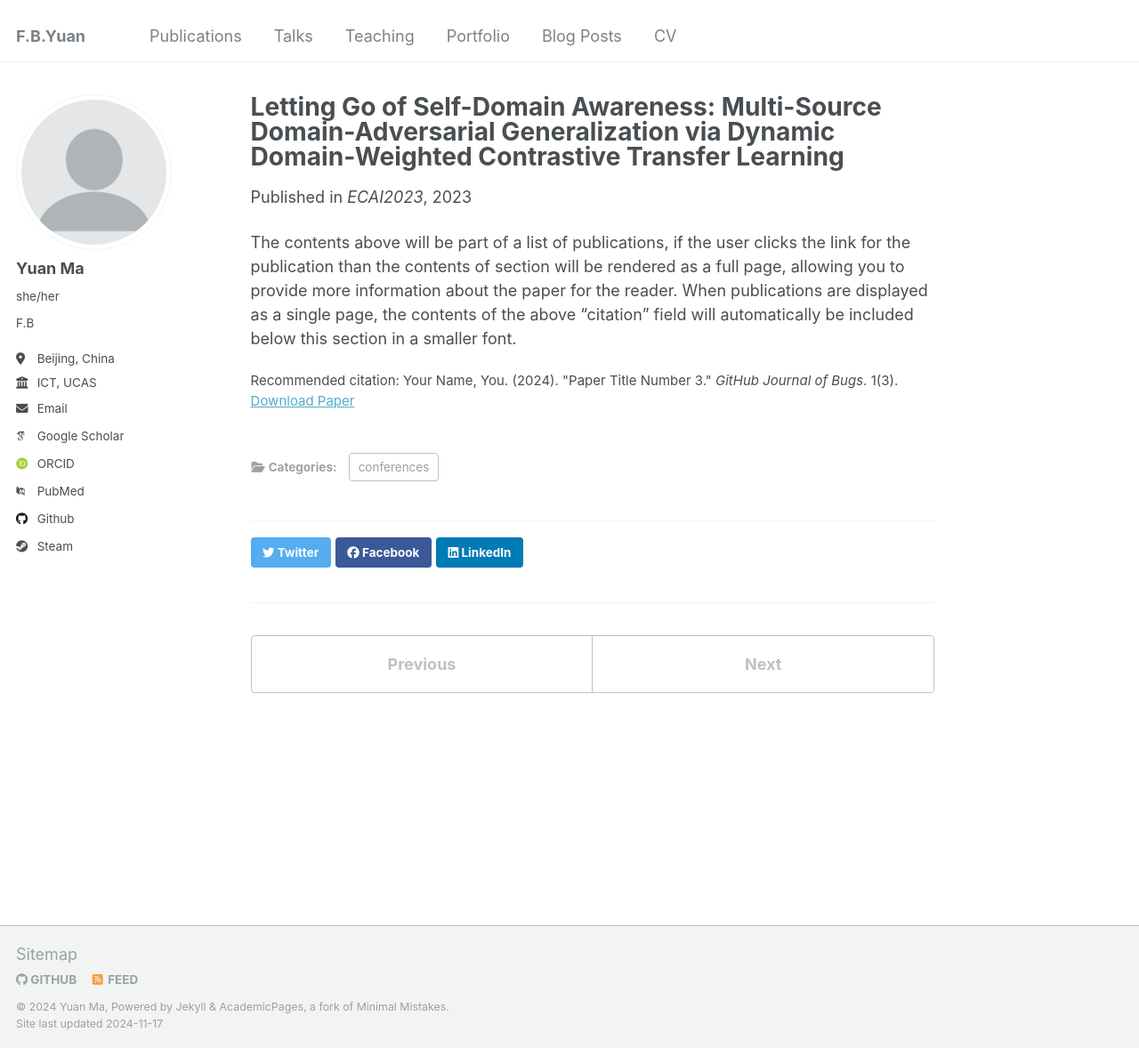
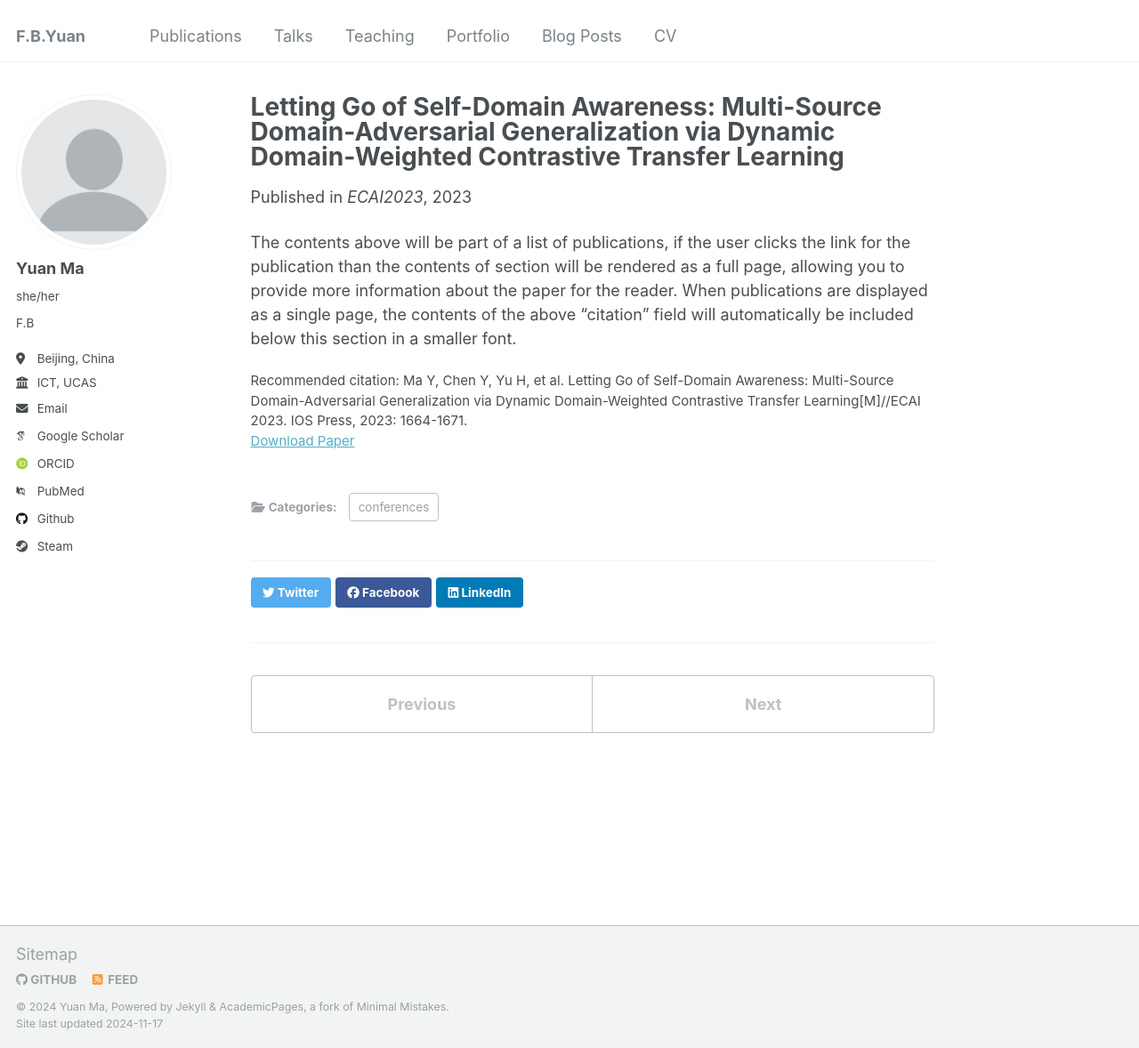
Before and after one commit to FByyyyuan/FByyyyuan.github.io, a Jekyll site: the page built from _publications/2024-02-17-paper-title-number-4.md, in a window 1280 px wide and 1178 px high. Shown: the whole window at 89% size. Built offline with Jekyll 4.4.1, drawn with Linux system fonts in a browser that asks for light colours; some web fonts are replaced.

Commit message:
Update 2024-02-17-paper-title-number-4.md

```diff
--- a/_publications/2024-02-17-paper-title-number-4.md
+++ b/_publications/2024-02-17-paper-title-number-4.md
@@ -6,8 +6,8 @@ permalink: /publication/2024-02-17-paper-title-number-4
 excerpt: 'Domain generalization (DG) aims to train models that generalize to unseen target domains, often by learning domain-invariant representations. However, overly compressed representations can confuse classes within the same domain. To address this, we propose MsCtrl, a framework incorporating dynamic domain-weighted contrastive loss to enhance class separation within domains while aligning source and target subdomains adversarially. Experiments show that MsCtrl outperforms state-of-the-art methods on real-world datasets.'
 date: 2023-10-01
 venue: 'ECAI2023'
-paperurl: 'http://academicpages.github.io/files/paper3.pdf'
-citation: 'Your Name, You. (2024). &quot;Paper Title Number 3.&quot; <i>GitHub Journal of Bugs</i>. 1(3).'
+paperurl: 'http://academicpages.github.io/files/Yuan Ma-ECAI2023MsCtrl.pdf'
+citation: 'Ma Y, Chen Y, Yu H, et al. Letting Go of Self-Domain Awareness: Multi-Source Domain-Adversarial Generalization via Dynamic Domain-Weighted Contrastive Transfer Learning[M]//ECAI 2023. IOS Press, 2023: 1664-1671.'
 ---
 
 The contents above will be part of a list of publications, if the user clicks the link for the publication than the contents of section will be rendered as a full page, allowing you to provide more information about the paper for the reader. When publications are displayed as a single page, the contents of the above "citation" field will automatically be included below this section in a smaller font.
```
